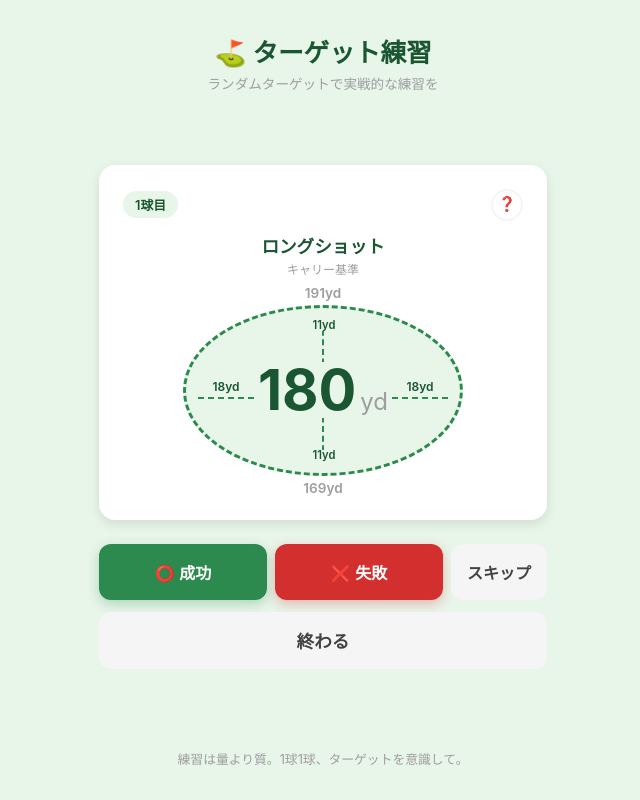
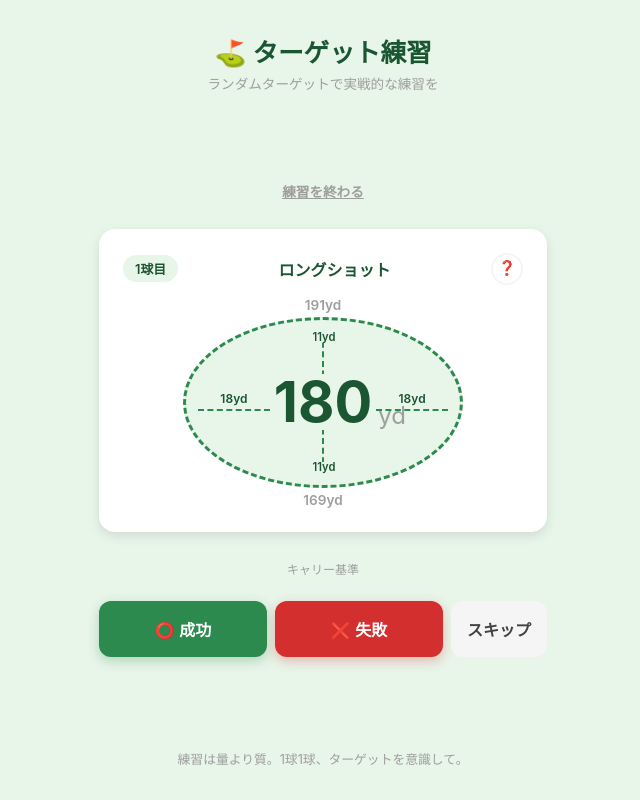
Before and after one commit to openjny/golf-driving-range-helper, a React (Vite) app: page / in a window 1280 px wide. Both pictures are taken after a click on the button "スタート". Shown: the whole page, without its empty margins (317-957 px from the left). Built offline with nearby package versions, Linux system fonts and the light colour scheme.

Commit message:
UI: ターゲット名をヘッダー行に移動、終了ボタンをカード上に、キャリー基準をカード外に、yd を右下に修正

```diff
--- a/src/App.css
+++ b/src/App.css
@@ -108,16 +108,17 @@
 }
 
 .target-name {
-  font-size: 1.1rem;
+  font-size: 1rem;
   color: var(--green-dark);
-  margin-bottom: 2px;
+  margin: 0;
   font-weight: 600;
 }
 
 .target-basis {
   font-size: 0.75rem;
   color: var(--gray-mid);
-  margin-bottom: 8px;
+  margin-top: 4px;
+  text-align: center;
 }
 
 .target-distance {
@@ -126,6 +127,8 @@
   padding: 0 4px;
   z-index: 2;
   position: relative;
+  display: inline-flex;
+  align-items: baseline;
 }
 
 .distance-value {
@@ -138,8 +141,11 @@
 .distance-unit {
   font-size: 1.5rem;
   color: var(--gray-mid);
-  margin-left: 4px;
-  vertical-align: baseline;
+  position: absolute;
+  left: 100%;
+  bottom: 0;
+  margin-left: 2px;
+  white-space: nowrap;
 }
 
 /* Details - Ellipse zone */
@@ -306,12 +312,18 @@
 }
 
 .btn-finish {
-  background: var(--gray-light);
-  color: var(--gray-dark);
+  background: none;
+  border: none;
+  color: var(--gray-mid);
+  font-size: 0.85rem;
+  cursor: pointer;
+  padding: 4px 0;
+  text-decoration: underline;
+  align-self: flex-end;
 }
 
 .btn-finish:hover {
-  background: #e0e0e0;
+  color: var(--gray-dark);
 }
 
 /* Last shot prompt card */
--- a/src/App.tsx
+++ b/src/App.tsx
@@ -69,11 +69,22 @@ function App() {
 
       <main className="app-main">
         {view === 'target' && target && (
+          <>
+          <button
+            className="btn btn-finish"
+            onClick={handleFinish}
+            data-testid="finish-button"
+          >
+            練習を終わる
+          </button>
           <div className="target-card" data-testid="target-card">
             <div className="target-card-header">
               <div className="shot-counter">
                 {shotCount}球目
               </div>
+              <h2 className="target-name" data-testid="target-name">
+                {target.name}
+              </h2>
               <button
                 className="btn-help"
                 onClick={() => setShowHelp(true)}
@@ -83,11 +94,6 @@ function App() {
                 ❓
               </button>
             </div>
-
-            <h2 className="target-name" data-testid="target-name">
-              {target.name}
-            </h2>
-            <p className="target-basis">キャリー基準</p>
 
             <div className="target-zone" data-testid="target-zone">
               <div className="ellipse-far" data-testid="target-depth">
@@ -114,6 +120,8 @@ function App() {
               </div>
             </div>
           </div>
+          <p className="target-basis">キャリー基準</p>
+          </>
         )}
 
         {view === 'last-shot-prompt' && (
@@ -260,7 +268,6 @@ function App() {
             </button>
           )}
           {view === 'target' && (
-            <>
               <div className="result-buttons" data-testid="result-buttons">
                 <button
                   className="btn btn-ok"
@@ -284,14 +291,6 @@ function App() {
                   スキップ
                 </button>
               </div>
-              <button
-                className="btn btn-finish"
-                onClick={handleFinish}
-                data-testid="finish-button"
-              >
-                終わる
-              </button>
-            </>
           )}
           {view === 'stats' && (
             <button
```
